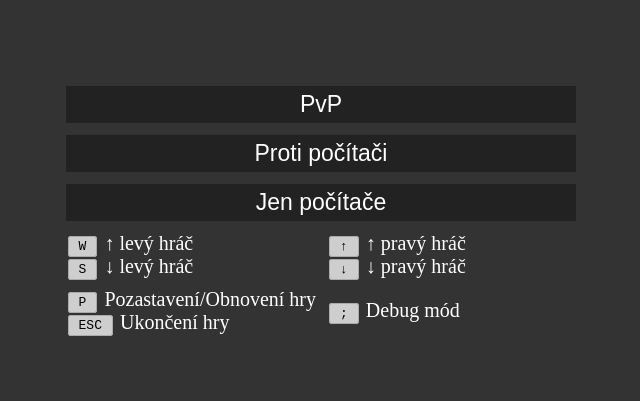
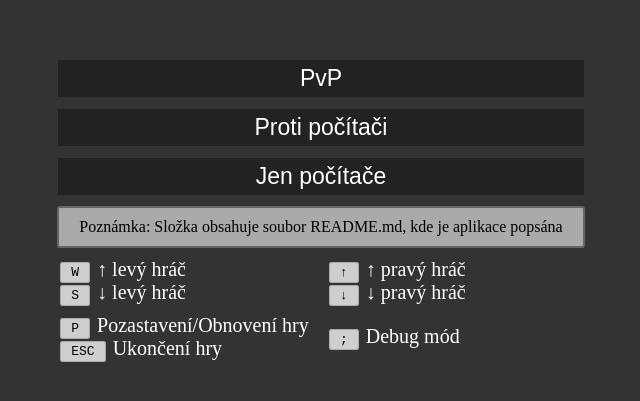
Before and after one commit to vvoleman/pg1_pong, a website built with Vite: page index.html in a window 1280 px wide. Shown: the part 191-592 px from the top of the page, without its empty margins (319-959 px from the left). Built offline with nearby package versions, Linux system fonts and the light colour scheme.

Commit message:
Fix readme

```diff
--- a/assets/style.css
+++ b/assets/style.css
@@ -121,3 +121,9 @@ kbd {
     font-size: 20px;
     color: white;
 }
+.important{
+    border:2px solid #666;
+    border-radius: 3px;
+    padding:10px 20px;
+    background: #aaa;
+}
--- a/index.html
+++ b/index.html
@@ -16,6 +16,7 @@
 		<button class="mode" data-type="pvp">PvP</button>
 		<button class="mode" data-type="pve">Proti počítači</button>
 		<button class="mode" data-type="eve">Jen počítače</button>
+		<span class="important">Poznámka: Složka obsahuje soubor README.md, kde je aplikace popsána</span>
 		<div class="controls">
 			<div class="item">
 				<div>
--- a/src/game/modes/NormalGameMode.ts
+++ b/src/game/modes/NormalGameMode.ts
@@ -141,6 +141,9 @@ export default class NormalGameMode extends AbstractGameMode {
 
             SoundPlayer.getInstance().play(sound)
         })
+
+        this.toggleDebugMode();
+        this.toggleDebugMode();
     }
 
     private movePlayers(y: number): void {
```
Also changed, not shown: 1 other file.
